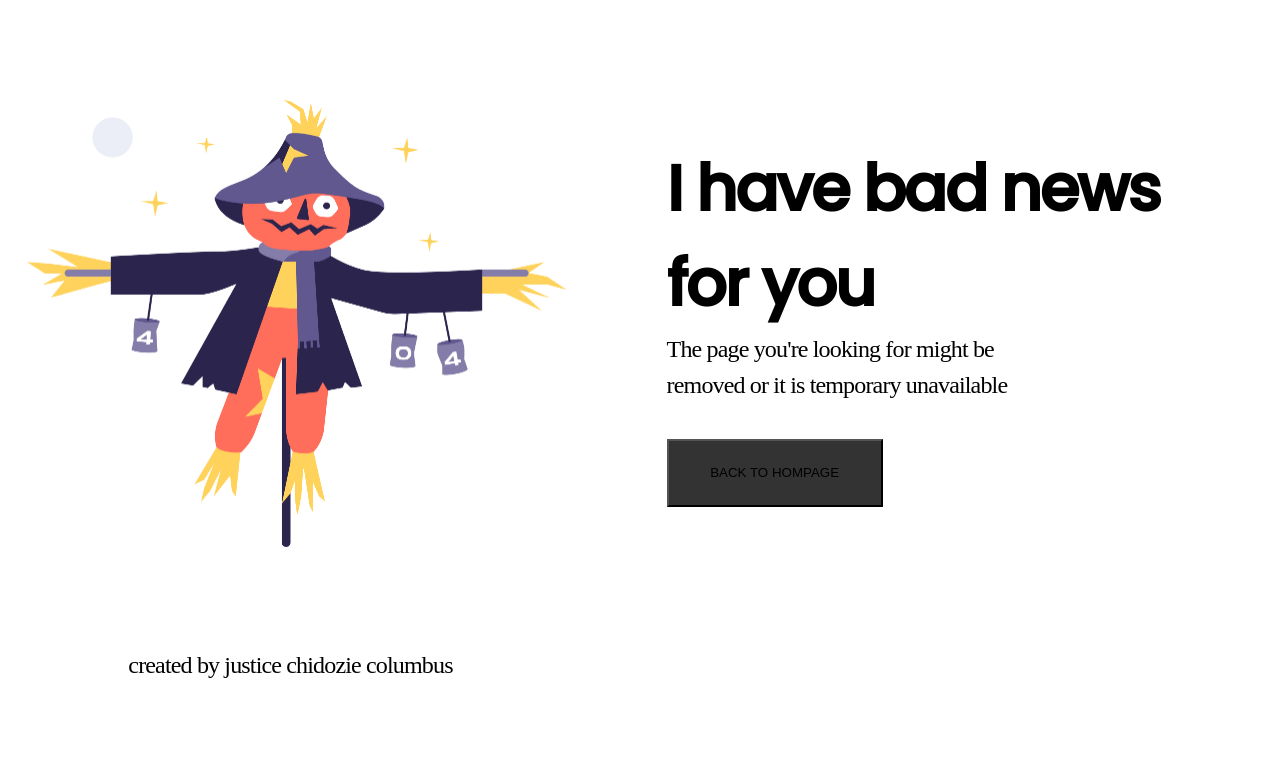
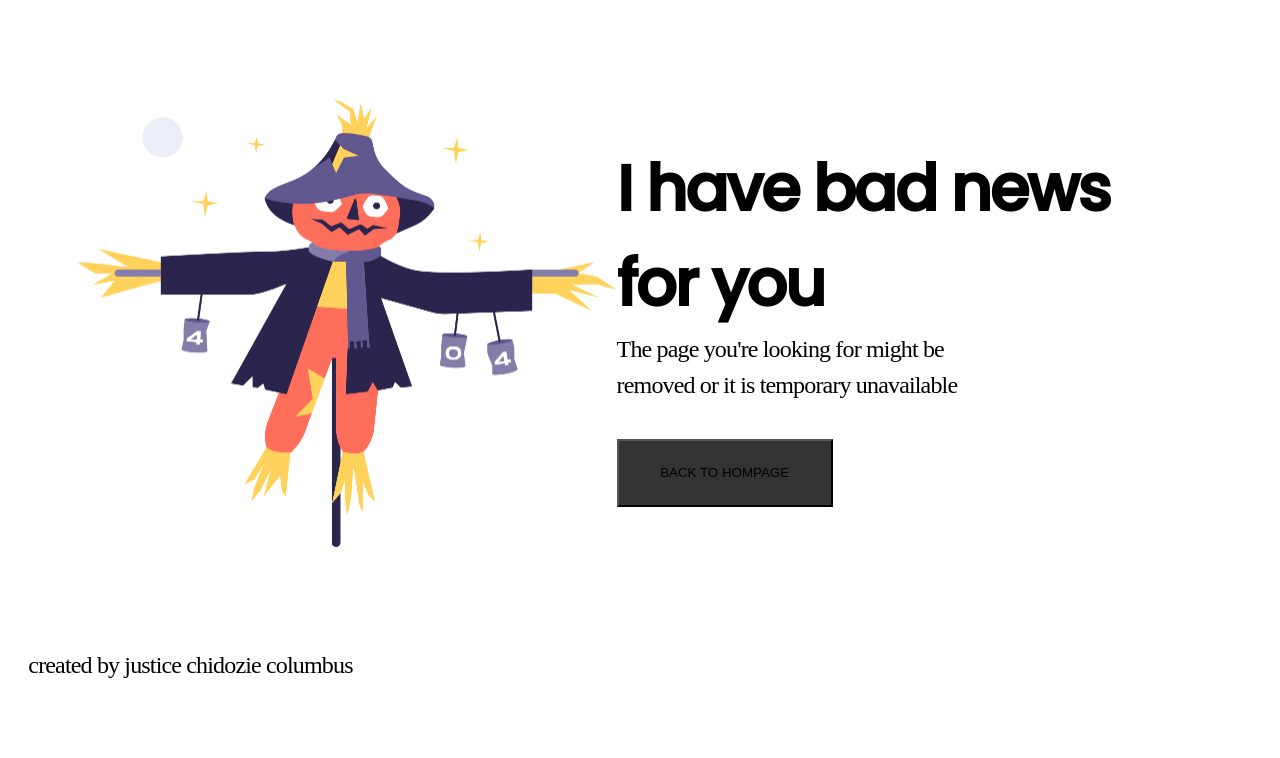
Before and after one commit to justicechidozie2988/newbie-project, a plain HTML site: page index.html in a window 1280 px wide. Drawn offline with Linux system fonts and the light colour scheme.

Commit message:
Update style.css

```diff
--- a/style.css
+++ b/style.css
@@ -36,7 +36,7 @@ body {
     line-height: 95px;
     letter-spacing: -0.035em;
     text-align: left;
-    margin-left: 100px;
+
 
   }
 
@@ -52,7 +52,7 @@ body {
     line-height: 36px;
     letter-spacing: -0.035em;
     text-align: left;
-    margin-left: 100px;
+
   }
 
  /* Button */
@@ -64,7 +64,7 @@ body {
     top: 663px;
     border-radius: 0px;
     cursor: pointer;
-    margin-left: 100px;
+
   }
   footer p {
     margin-top: 100px;
```
